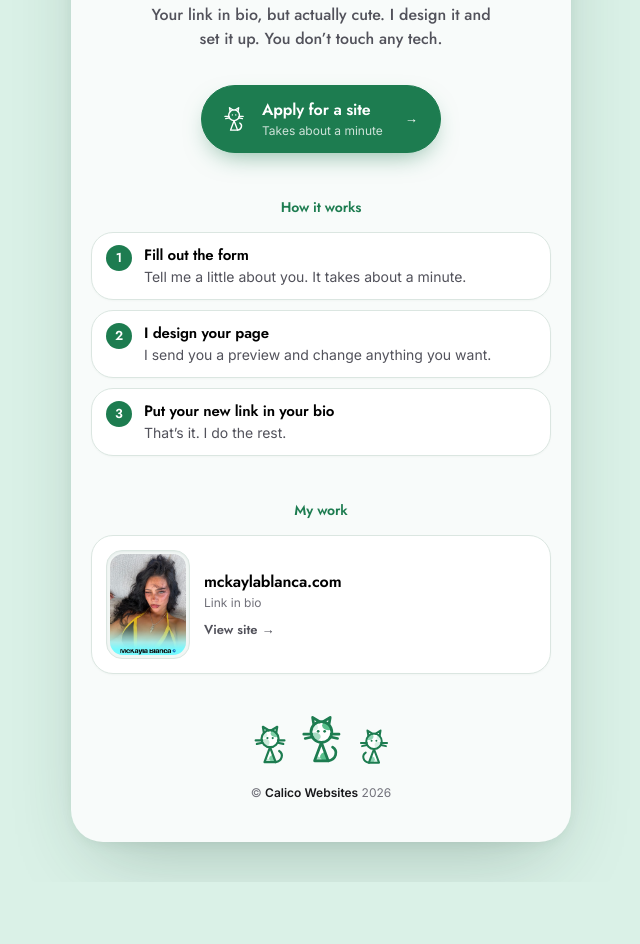
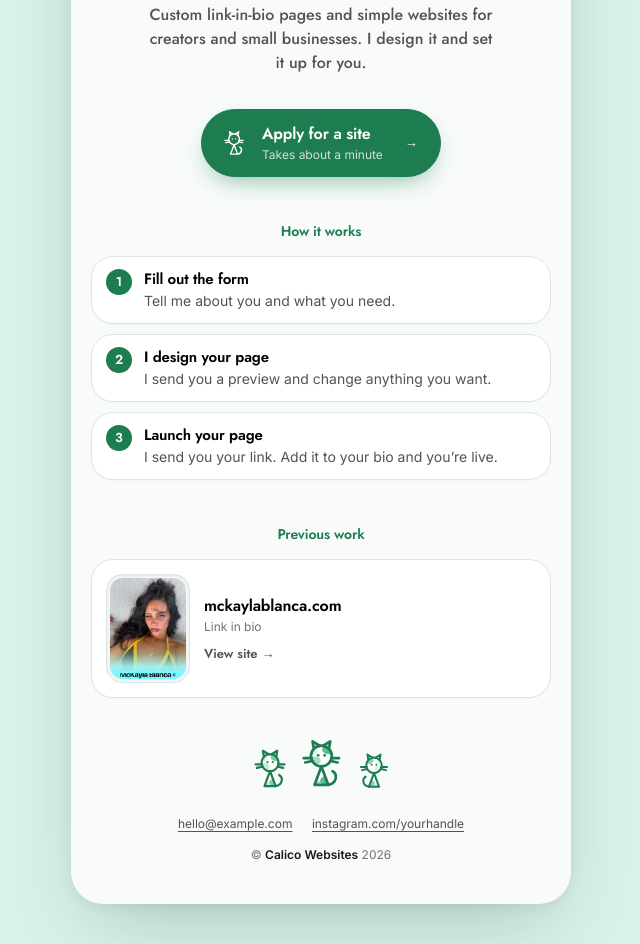
Before and after one commit to axelvickers18/calico-website, a plain HTML site: page index.html in a window 1280 px wide. Shown: the part 304-1248 px from the top of the page, without its empty margins (319-959 px from the left). Before the commit the page ends 1186 px from the top, so only its background shows below. Drawn offline with Linux system fonts and the light colour scheme.

Commit message:
Copy cleanup, correct canonical domain, footer contact, a11y fix
Copy:
- Drop "actually cute" from the headline and every meta/og/twitter tag on
  both pages, replaced with a clearer description of the service
- How it works step 1 is now "Tell me about you and what you need"
- How it works step 3 is now "Launch your page"
- "About a minute" kept only on the Apply button
- Budget helper text is now "A rough range is fine"

Setup:
- canonical, og:url, og:image and twitter:image pointed at
  calicowebsites.com, which is a different company's Squarespace site.
  All eight now point at calico-website.vercel.app, with a SITE URL
  comment in each head and a one-line sed to switch domains later.
- Footer gains a contact line with placeholder email and Instagram

Accessibility:
- The How it works list used list-style:none, which makes WebKit drop list
  semantics, so VoiceOver announced no step number at all while NVDA
  announced one. role="list" restores it; the visual number stays
  aria-hidden so it is announced exactly once.

Co-Authored-By: Claude Opus 5 (1M context) <noreply@anthropic.com>

```diff
--- a/index.html
+++ b/index.html
@@ -4,28 +4,37 @@
 <meta charset="utf-8" />
 <meta name="viewport" content="width=device-width, initial-scale=1, viewport-fit=cover" />
 
+<!-- ===========================================================================
+     SITE URL. Every absolute URL below uses it (canonical, og:url, og:image,
+     twitter:image). Meta tags have to be literal because social crawlers do
+     not run JavaScript, so this cannot live in app.js.
+     To move to a custom domain, run this once from the project folder:
+
+       sed -i '' 's#https://calico-website.vercel.app#https://yourdomain.com#g' index.html apply.html
+
+     =========================================================================== -->
 <title>Calico Websites</title>
-<meta name="description" content="Your link in bio, but actually cute. I design it and set it up." />
-<link rel="canonical" href="https://calicowebsites.com/" />
+<meta name="description" content="Custom link-in-bio pages and simple websites for creators and small businesses. I design it and set it up for you." />
+<link rel="canonical" href="https://calico-website.vercel.app/" />
 <meta name="theme-color" content="#DAF1E7" />
 
 <!-- Open Graph -->
 <meta property="og:type" content="website" />
 <meta property="og:site_name" content="Calico Websites" />
 <meta property="og:title" content="Calico Websites" />
-<meta property="og:description" content="Your link in bio, but actually cute. I design it and set it up." />
-<meta property="og:url" content="https://calicowebsites.com/" />
-<meta property="og:image" content="https://calicowebsites.com/images/og-image.jpg" />
+<meta property="og:description" content="Custom link-in-bio pages and simple websites for creators and small businesses. I design it and set it up for you." />
+<meta property="og:url" content="https://calico-website.vercel.app/" />
+<meta property="og:image" content="https://calico-website.vercel.app/images/og-image.jpg" />
 <meta property="og:image:width" content="1200" />
 <meta property="og:image:height" content="630" />
-<meta property="og:image:alt" content="Calico Websites: your link in bio, but actually cute." />
+<meta property="og:image:alt" content="Calico Websites: custom link-in-bio pages and simple websites." />
 
 <!-- Twitter -->
 <meta name="twitter:card" content="summary_large_image" />
 <meta name="twitter:title" content="Calico Websites" />
-<meta name="twitter:description" content="Your link in bio, but actually cute. I design it and set it up." />
-<meta name="twitter:image" content="https://calicowebsites.com/images/og-image.jpg" />
-<meta name="twitter:image:alt" content="Calico Websites: your link in bio, but actually cute." />
+<meta name="twitter:description" content="Custom link-in-bio pages and simple websites for creators and small businesses. I design it and set it up for you." />
+<meta name="twitter:image" content="https://calico-website.vercel.app/images/og-image.jpg" />
+<meta name="twitter:image:alt" content="Calico Websites: custom link-in-bio pages and simple websites." />
 
 <link rel="icon" href="/favicon.svg" type="image/svg+xml" />
 <link rel="apple-touch-icon" href="/apple-touch-icon.png" />
@@ -92,12 +101,12 @@
   </div>
 
   <h1 class="name reveal" style="--i:1">Calico Websites</h1>
-  <!-- Two other subtitles if you'd rather:
-       "Swap your boring Linktree for a page that actually looks like you.
-        I build it, you just share it."
-       "A cute little site for your bio link. No apps, no templates,
-        nothing for you to figure out." -->
-  <p class="tagline reveal" style="--i:2">Your link in bio, but actually cute. I design it and set it up. You don&rsquo;t touch any tech.</p>
+  <!-- Two alternatives if you'd rather:
+       "Link-in-bio pages and simple websites for creators and small businesses.
+        Designed, built and set up for you."
+       "A professional link-in-bio page or small website, without the DIY.
+        You tell me what you need, I handle the rest." -->
+  <p class="tagline reveal" style="--i:2">Custom link-in-bio pages and simple websites for creators and small businesses. I design it and set it up for you.</p>
 
   <div class="links">
     <a class="link link--cta reveal" style="--i:3" href="/apply">
@@ -117,10 +126,10 @@
   <section class="section" id="how" aria-labelledby="how-title">
     <h2 class="section-label reveal" id="how-title">How it works</h2>
 
-    <ol class="steps">
+    <ol class="steps" role="list">
       <li class="step reveal">
         <span class="step-num" aria-hidden="true">1</span>
-        <span class="step-text"><b>Fill out the form</b>Tell me a little about you. It takes about a minute.</span>
+        <span class="step-text"><b>Fill out the form</b>Tell me about you and what you need.</span>
       </li>
       <li class="step reveal" style="--i:1">
         <span class="step-num" aria-hidden="true">2</span>
@@ -128,14 +137,14 @@
       </li>
       <li class="step reveal" style="--i:2">
         <span class="step-num" aria-hidden="true">3</span>
-        <span class="step-text"><b>Put your new link in your bio</b>That&rsquo;s it. I do the rest.</span>
+        <span class="step-text"><b>Launch your page</b>I send you your link. Add it to your bio and you&rsquo;re live.</span>
       </li>
     </ol>
   </section>
 
   <!-- Work ------------------------------------------------------------- -->
   <section class="section" id="work" aria-labelledby="work-title">
-    <h2 class="section-label reveal" id="work-title">My work</h2>
+    <h2 class="section-label reveal" id="work-title">Previous work</h2>
 
     <div class="work-list">
 
@@ -170,6 +179,13 @@
     <svg class="cat" viewBox="0 0 28 30" focusable="false"><use href="#calico" /></svg>
   </div>
   <div class="footer-meta">
+    <!-- EDIT THESE TWO. Replace the address and the handle with your own.
+         The mailto: and the href both need changing. -->
+    <p class="footer-contact">
+      <a href="mailto:hello@example.com">hello@example.com</a>
+      <span class="footer-dot" aria-hidden="true">&middot;</span>
+      <a href="https://instagram.com/yourhandle" target="_blank" rel="noopener noreferrer">instagram.com/yourhandle</a>
+    </p>
     <p>&copy; <span class="footer-wordmark">Calico Websites</span> <span data-year>2026</span></p>
   </div>
 </footer>
--- a/styles.css
+++ b/styles.css
@@ -707,6 +707,20 @@ p { margin: 0; }
   gap: 0.375rem;
 }
 .footer-meta a { color: var(--text-secondary); text-decoration: underline; text-underline-offset: 3px; }
+
+.footer-contact {
+  display: flex;
+  flex-wrap: wrap;
+  justify-content: center;
+  align-items: center;
+  gap: 0.25rem 0.5rem;
+}
+.footer-contact a {
+  min-height: 32px;              /* keeps both links easy to tap on a phone */
+  display: inline-flex;
+  align-items: center;
+}
+.footer-dot { color: var(--border); }
 .footer-meta a:hover { color: var(--primary-strong); }
 .footer-wordmark { font-weight: var(--fw-semibold); color: var(--fg); }
 
```
Also changed, not shown: apply.html (+26 -10 lines), 1 other file.
